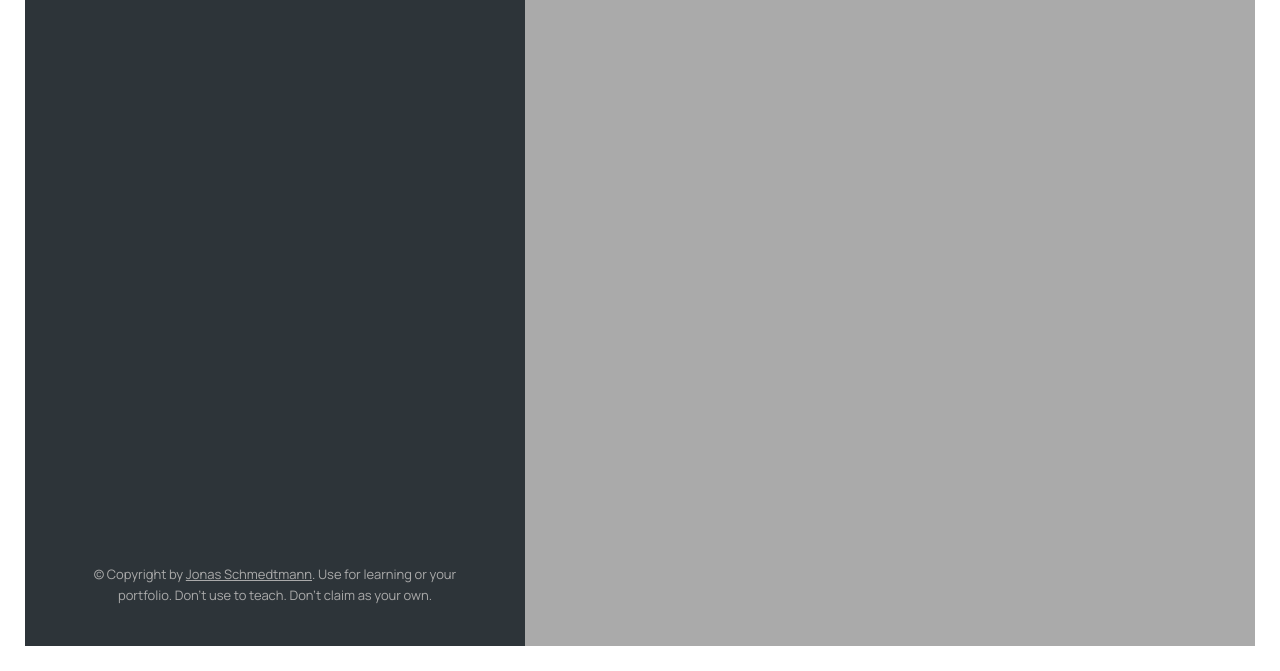
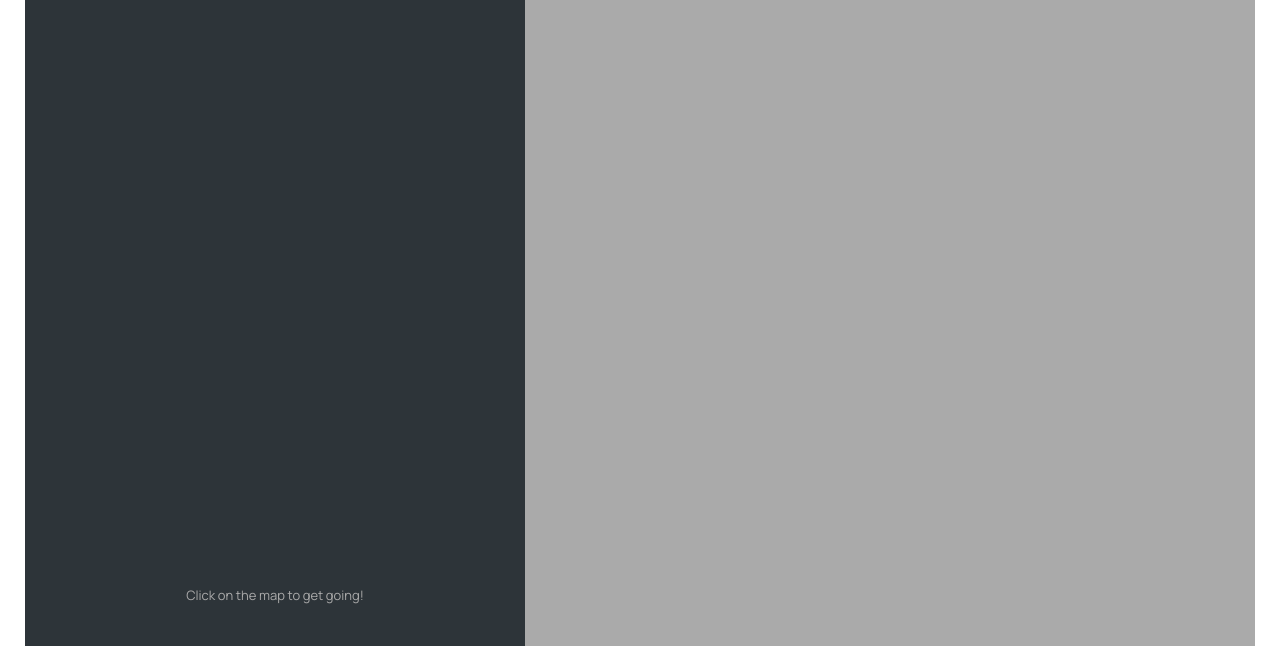
Before and after one commit to cristiandherrera/JavaScript, a plain HTML site: page 15-Mapty/index.html in a window 1280 px wide. Shown: the part 129-800 px from the top of the page. Drawn offline with nearby package versions, Linux system fonts and the light colour scheme.

Commit message:
edited html

```diff
--- a/15-Mapty/index.html
+++ b/15-Mapty/index.html
@@ -119,15 +119,8 @@
         </li> -->
       </ul>
 
-      <p class="copyright">
-        &copy; Copyright by
-        <a
-          class="twitter-link"
-          target="_blank"
-          href="https://twitter.com/jonasschmedtman"
-          >Jonas Schmedtmann</a
-        >. Use for learning or your portfolio. Don't use to teach. Don't claim
-        as your own.
+      <p class="click">
+        Click on the map to get going!
       </p>
     </div>
 
--- a/15-Mapty/style.css
+++ b/15-Mapty/style.css
@@ -171,7 +171,7 @@ a:visited {
   display: none;
 }
 
-.copyright {
+.click {
   margin-top: auto;
   font-size: 1.3rem;
   text-align: center;
```
